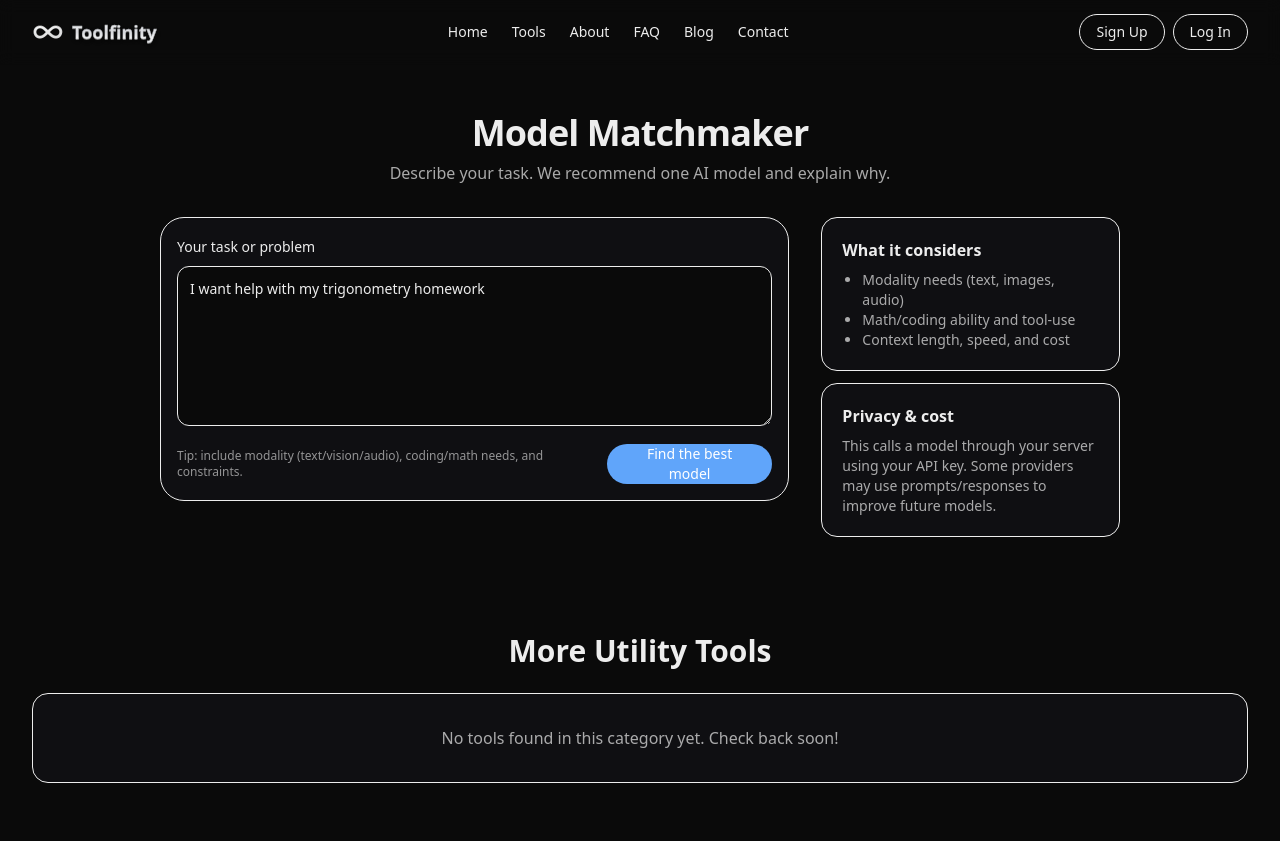
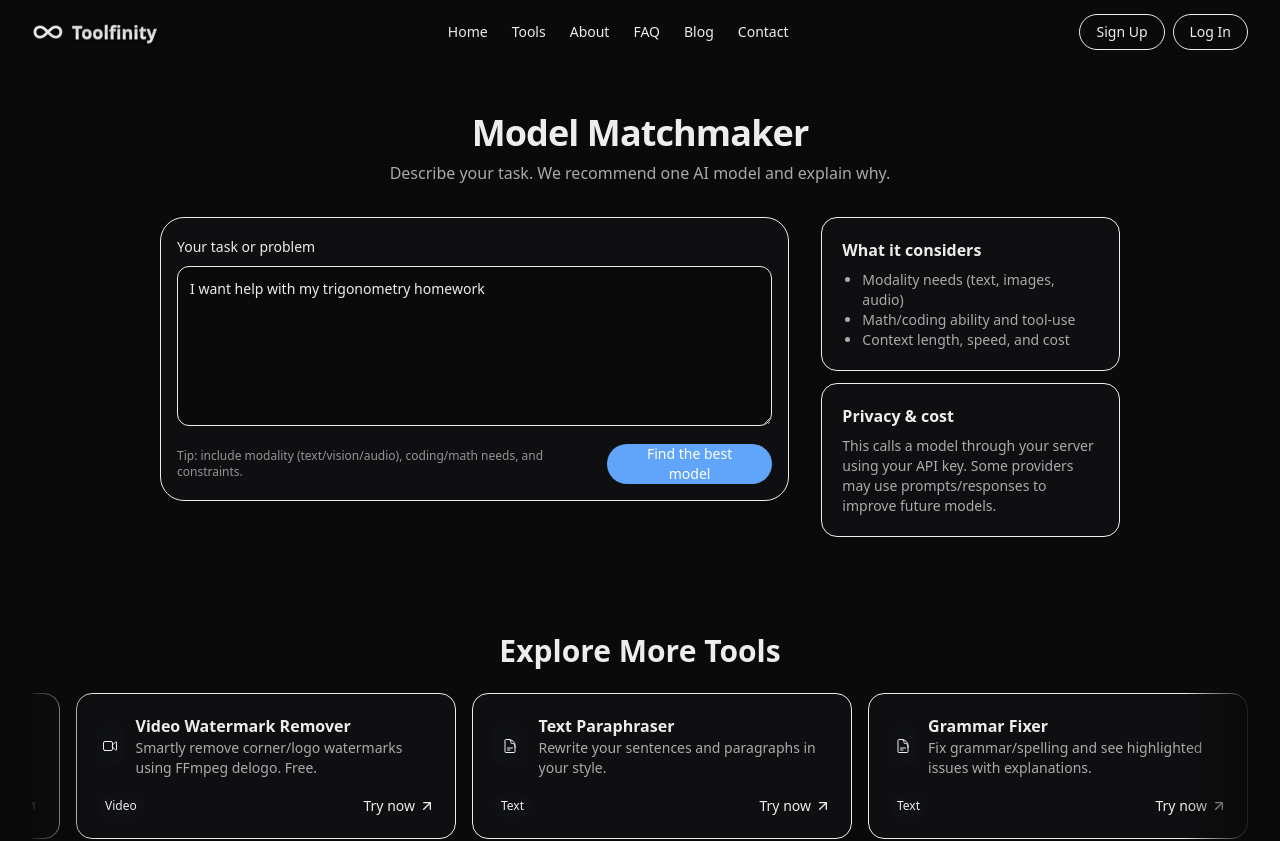
Before and after one commit to silasedwards1/toolfinity, a Next.js app in the folder web/: page /tools/model-matchmaker in a window 1280 px wide. Shown: the top 841 px of the page. Built offline with nearby package versions, Linux system fonts and the light colour scheme.

Commit message:
fix(model-matchmaker): update FeaturedTools component to allow null category and change title for better clarity

```diff
--- a/web/src/app/tools/model-matchmaker/page.tsx
+++ b/web/src/app/tools/model-matchmaker/page.tsx
@@ -97,7 +97,7 @@ export default function ModelMatchmakerPage() {
         </aside>
       </div>
     </div>
-    <FeaturedTools selectedCategory="Utility" titleOverride="More Utility Tools" headerAlign="center" />
+    <FeaturedTools selectedCategory={null} titleOverride="Explore More Tools" headerAlign="center" />
     </>
   );
 }
```
